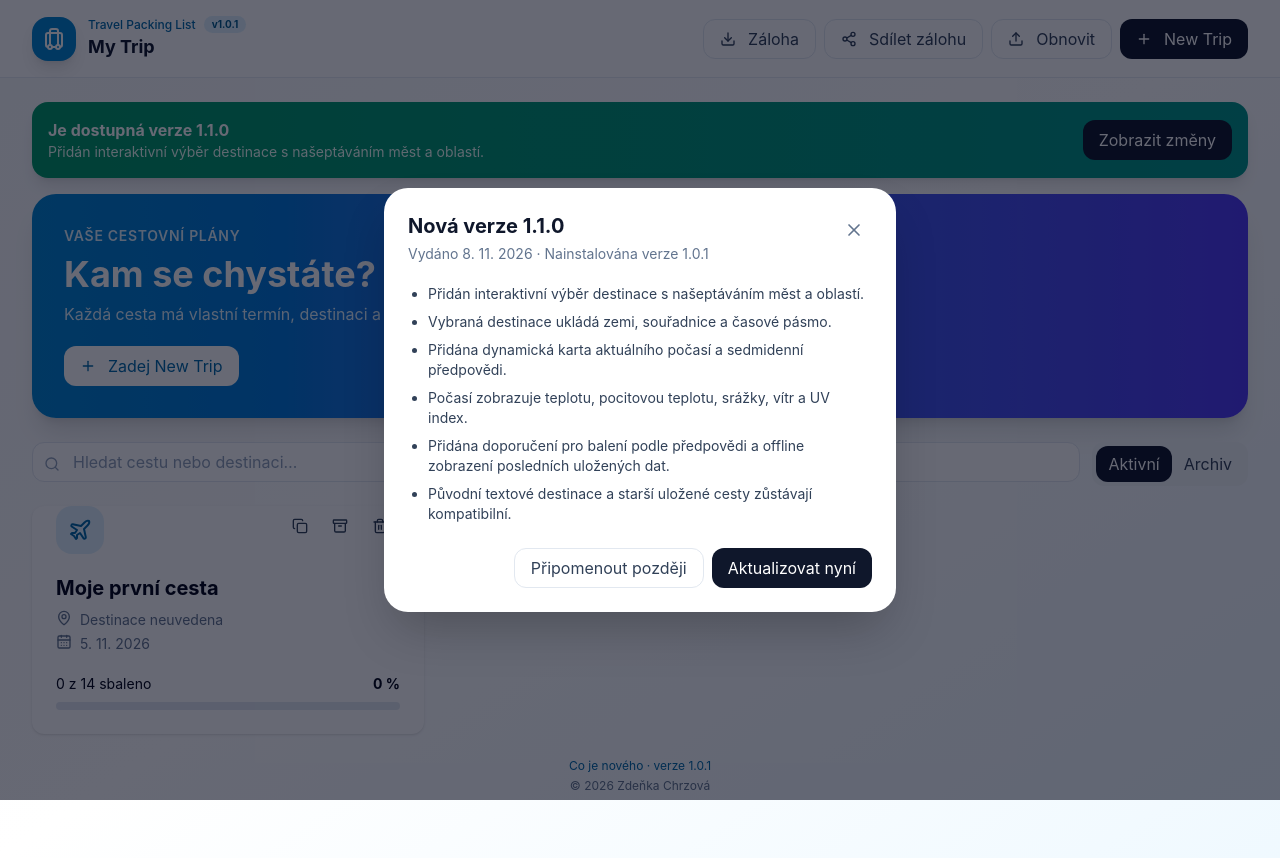
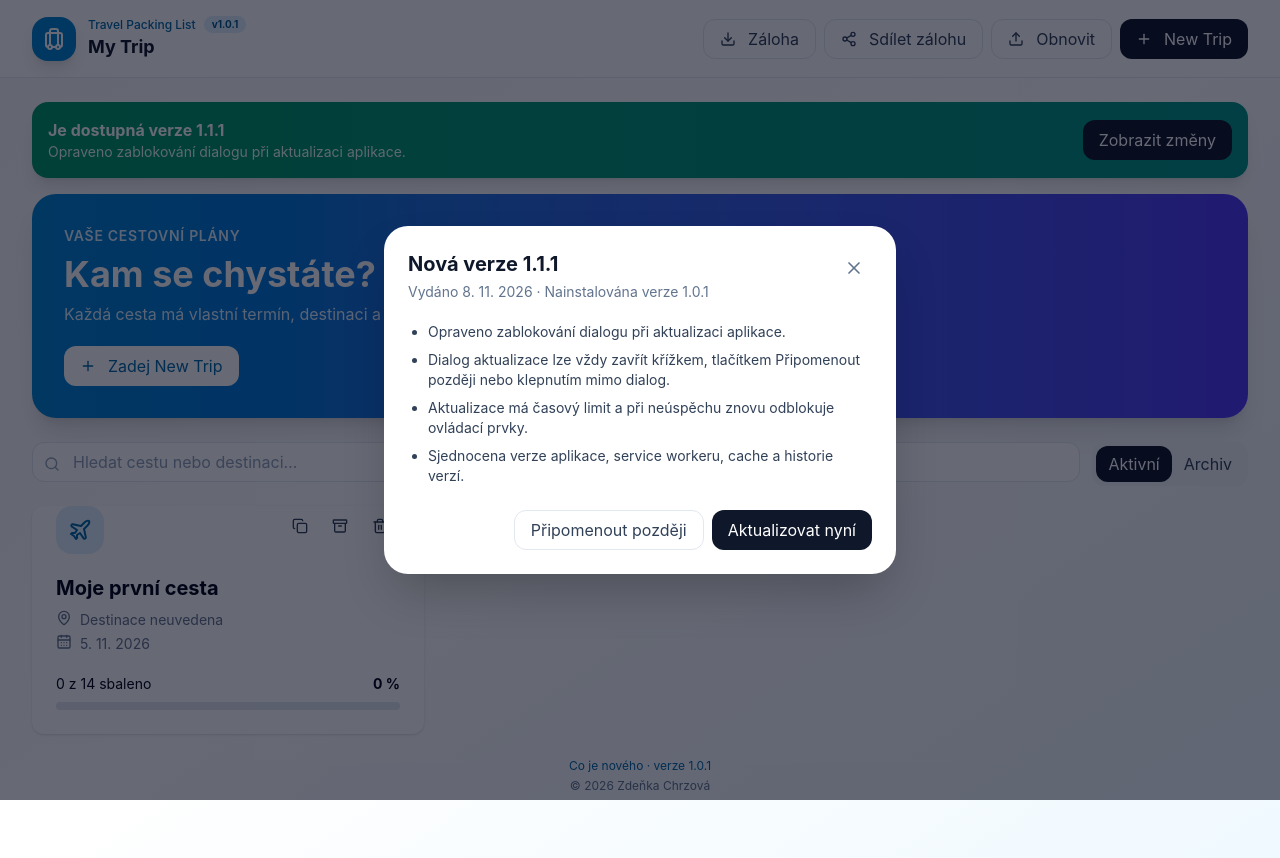
Before and after one commit to ZdenkaChrzova/travel-packing-list, a React (Vite) app: page / in a window 1280 px wide. Built offline with nearby package versions, Linux system fonts and the light colour scheme.

Commit message:
verze 1.1.1 oprava

```diff
--- a/public/service-worker.js
+++ b/public/service-worker.js
@@ -1,4 +1,4 @@
-const CACHE = "travel-packing-list-v1.1.0";
+const CACHE = "travel-packing-list-v1.1.1";
 const BASE = "/travel-packing-list/";
 const ASSETS = [BASE, `${BASE}index.html`, `${BASE}manifest.webmanifest`, `${BASE}version.json`, `${BASE}icon-192.png`, `${BASE}icon-512.png`, `${BASE}icon-maskable-512.png`];
 self.addEventListener("install", event => { event.waitUntil(caches.open(CACHE).then(cache => cache.addAll(ASSETS))); });
--- a/public/version.json
+++ b/public/version.json
@@ -1,38 +1,22 @@
 {
-  "version": "1.1.0",
+  "version": "1.1.1",
   "date": "2026-11-08",
-  "title": "Dynamická destinace a počasí",
+  "title": "Oprava dialogu aktualizace",
   "changes": [
-    "Přidán interaktivní výběr destinace s našeptáváním měst a oblastí.",
-    "Vybraná destinace ukládá zemi, souřadnice a časové pásmo.",
-    "Přidána dynamická karta aktuálního počasí a sedmidenní předpovědi.",
-    "Počasí zobrazuje teplotu, pocitovou teplotu, srážky, vítr a UV index.",
-    "Přidána doporučení pro balení podle předpovědi a offline zobrazení posledních uložených dat.",
-    "Původní textové destinace a starší uložené cesty zůstávají kompatibilní."
+    "Opraveno zablokování dialogu při aktualizaci aplikace.",
+    "Dialog aktualizace lze vždy zavřít křížkem, tlačítkem Připomenout později nebo klepnutím mimo dialog.",
+    "Aktualizace má časový limit a při neúspěchu znovu odblokuje ovládací prvky.",
+    "Sjednocena verze aplikace, service workeru, cache a historie verzí."
   ],
   "history": [
     {
-      "version": "1.1.0",
+      "version": "1.1.1",
       "date": "2026-11-08",
       "changes": [
-        "Přidán interaktivní výběr destinace s našeptáváním měst a oblastí.",
-        "Vybraná destinace ukládá zemi, souřadnice a časové pásmo.",
-        "Přidána dynamická karta aktuálního počasí a sedmidenní předpovědi.",
-        "Počasí zobrazuje teplotu, pocitovou teplotu, srážky, vítr a UV index.",
-        "Přidána doporučení pro balení podle předpovědi a offline zobrazení posledních uložených dat.",
-        "Původní textové destinace a starší uložené cesty zůstávají kompatibilní."
-      ]
-    },
-    {
-      "version": "1.1.0",
-      "date": "2026-11-08",
-      "changes": [
-        "Přidán interaktivní výběr destinace s našeptáváním měst a oblastí.",
-        "Vybraná destinace ukládá zemi, souřadnice a časové pásmo.",
-        "Přidána dynamická karta aktuálního počasí a sedmidenní předpovědi.",
-        "Počasí zobrazuje teplotu, pocitovou teplotu, srážky, vítr a UV index.",
-        "Přidána doporučení pro balení podle předpovědi a offline zobrazení posledních uložených dat.",
-        "Původní textové destinace a starší uložené cesty zůstávají kompatibilní."
+        "Opraveno zablokování dialogu při aktualizaci aplikace.",
+        "Dialog aktualizace lze vždy zavřít křížkem, tlačítkem Připomenout později nebo klepnutím mimo dialog.",
+        "Aktualizace má časový limit a při neúspěchu znovu odblokuje ovládací prvky.",
+        "Sjednocena verze aplikace, service workeru, cache a historie verzí."
       ]
     },
     {
```
